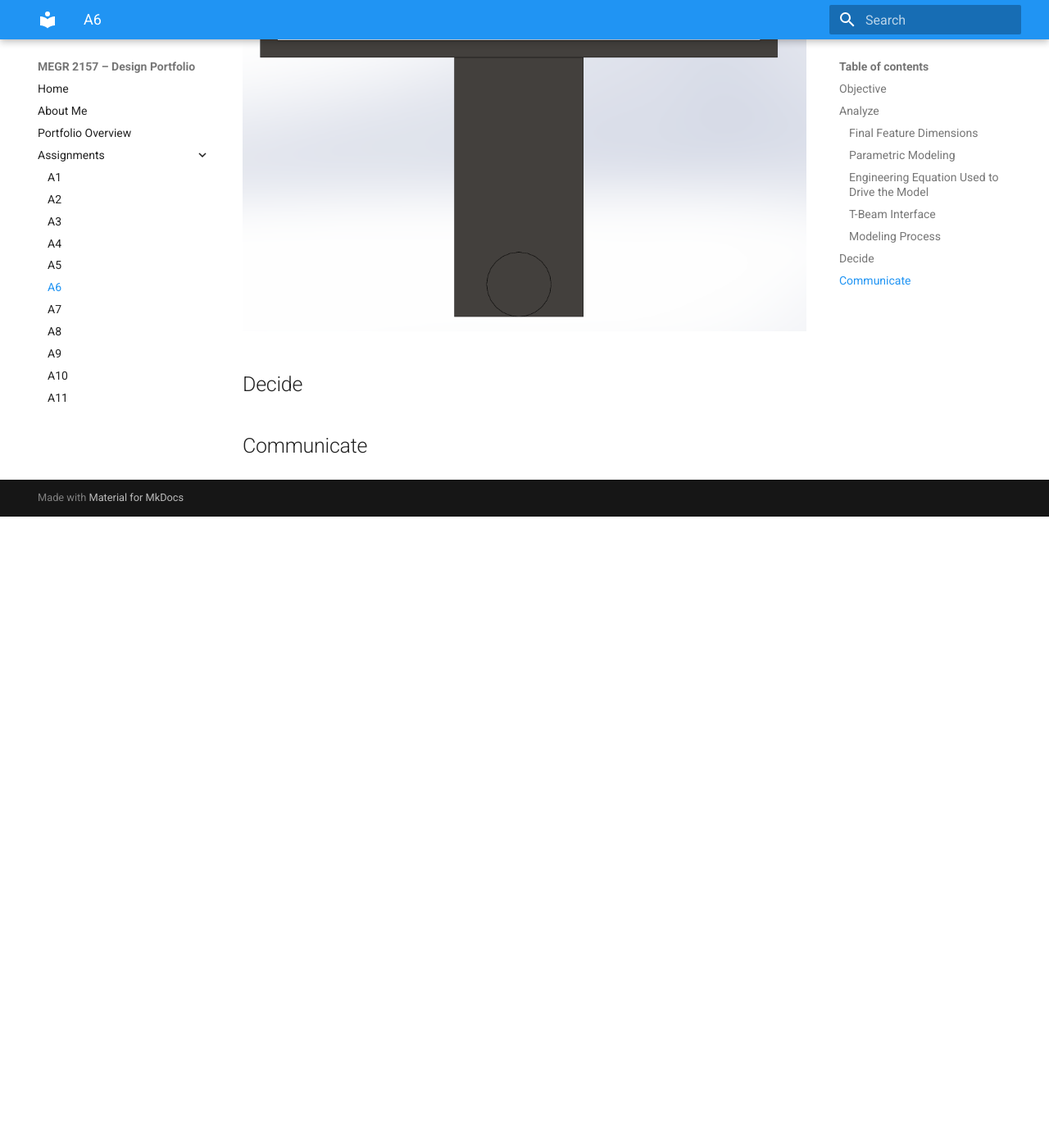
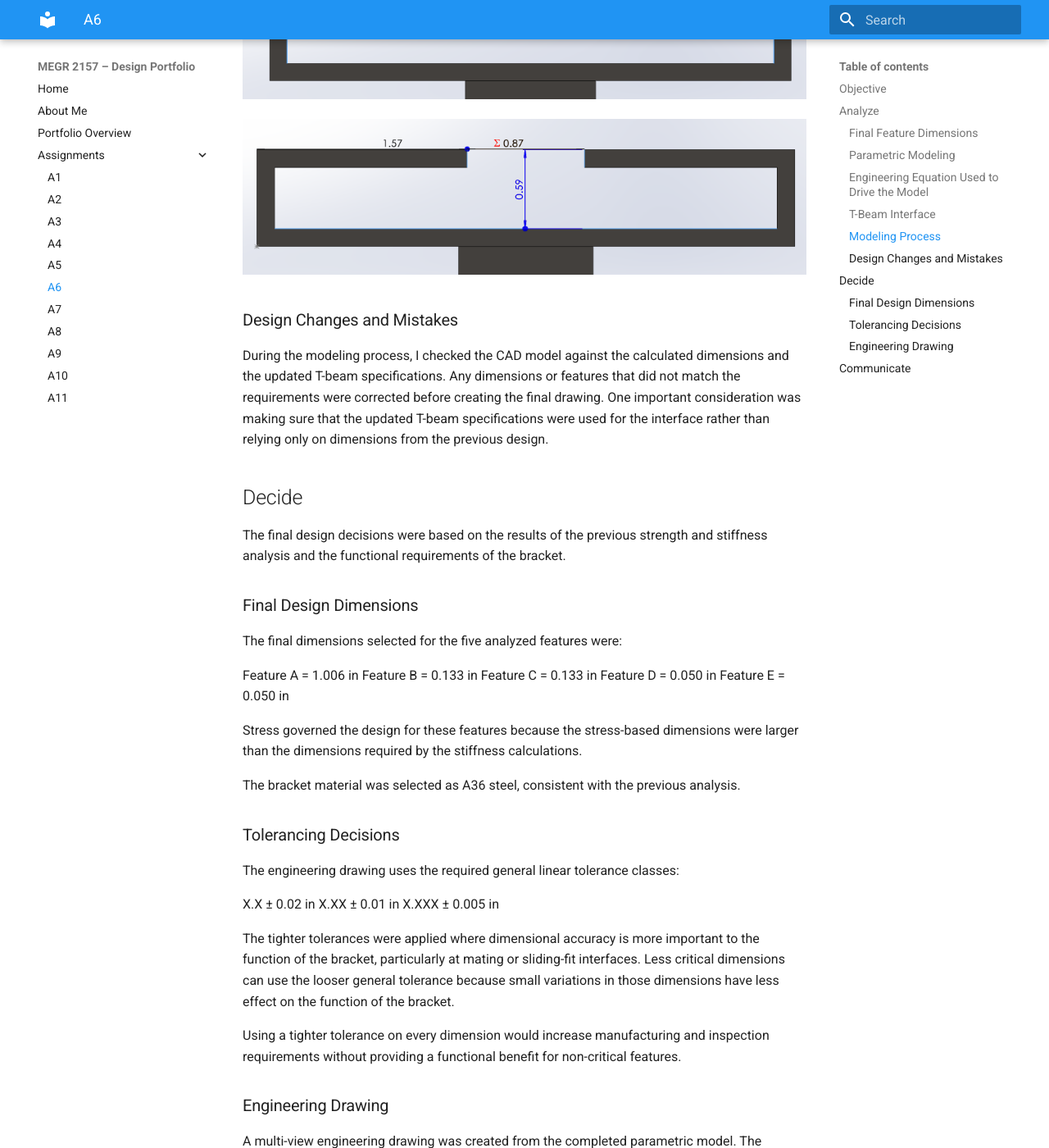
Before and after one commit to rsmith367-ux/design-projects-portfolio, an MkDocs documentation site: the page built from docs/assignments/A06/index.md, in a window 1280 px wide and 1400 px high, scrolled down 6619 px. Shown: the whole window at 82% size. Built offline with MkDocs 1.6.1 and Material for MkDocs 9.7.7, drawn with Linux system fonts in a browser that asks for light colours; before the commit the page ends 7249 px from its top, so only the background shows below that; some of the changed text lies outside the part shown.

Commit message:
Revise index.md with design and tolerancing details
Updated images and added sections on design changes, final dimensions, tolerancing decisions, and engineering drawing.

```diff
--- a/docs/assignments/A06/index.md
+++ b/docs/assignments/A06/index.md
@@ -122,10 +122,61 @@ The bracket was modeled by creating the primary geometry first and then adding t
 
 ![Feature C](pic5.png)
 
-![Feature D and E](pic7.png)
+![Feature D and E](pic8.png)
+
+![Feature D and E](pic9.png)
+
+### Design Changes and Mistakes
+
+During the modeling process, I checked the CAD model against the calculated dimensions and the updated T-beam specifications. Any dimensions or features that did not match the requirements were corrected before creating the final drawing. One important consideration was making sure that the updated T-beam specifications were used for the interface rather than relying only on dimensions from the previous design.
 
 
 ## Decide
 
+The final design decisions were based on the results of the previous strength and stiffness analysis and the functional requirements of the bracket.
+
+### Final Design Dimensions
+
+The final dimensions selected for the five analyzed features were:
+
+Feature A = 1.006 in
+Feature B = 0.133 in
+Feature C = 0.133 in
+Feature D = 0.050 in
+Feature E = 0.050 in
+
+Stress governed the design for these features because the stress-based dimensions were larger than the dimensions required by the stiffness calculations.
+
+The bracket material was selected as A36 steel, consistent with the previous analysis.
+
+### Tolerancing Decisions
+
+The engineering drawing uses the required general linear tolerance classes:
+
+X.X ± 0.02 in
+X.XX ± 0.01 in
+X.XXX ± 0.005 in
+
+The tighter tolerances were applied where dimensional accuracy is more important to the function of the bracket, particularly at mating or sliding-fit interfaces. Less critical dimensions can use the looser general tolerance because small variations in those dimensions have less effect on the function of the bracket.
+
+Using a tighter tolerance on every dimension would increase manufacturing and inspection requirements without providing a functional benefit for non-critical features.
+
+### Engineering Drawing
+
+A multi-view engineering drawing was created from the completed parametric model. The drawing uses third-angle projection and includes the dimensions and tolerances needed to communicate the design.
+
+The drawing includes:
+
+Multiple orthographic views
+Third-angle projection
+Complete dimensional information
+Sliding-fit/interface dimensions
+General tolerance block
+Material information
+Title block
+Scale
+Drawing identification information
+
+![CAD Drawing](pic10.png)
 
 ## Communicate
```
